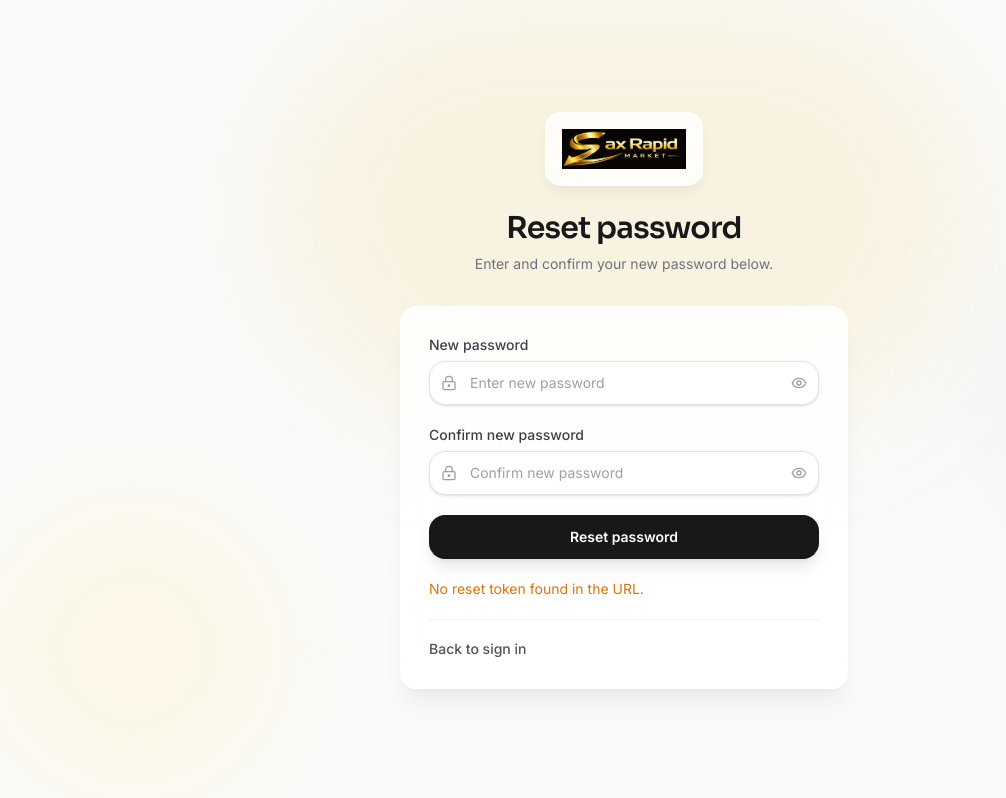
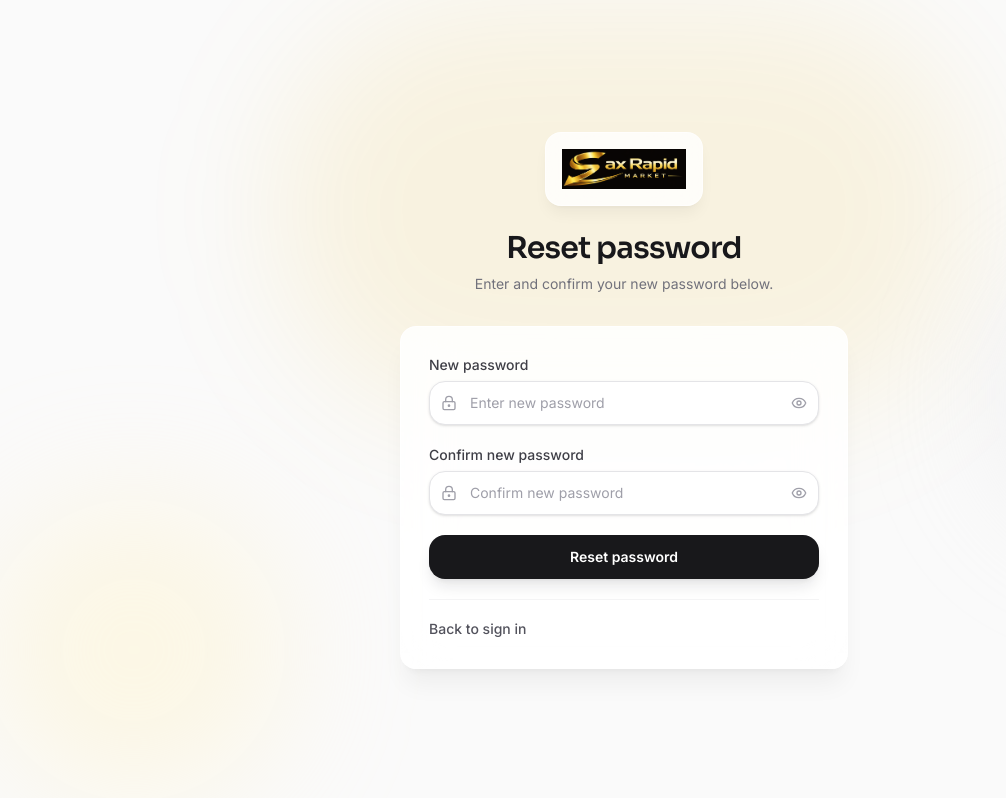
Before and after one commit to Timest-Web/sax-rapid-admin-frontend, a Next.js app: page /reset-password in a window 1280 px wide. Shown: the whole page, without its empty margins (16-1022 px from the left). Built offline with nearby package versions, Linux system fonts and the light colour scheme.

Commit message:
design reset

```diff
--- a/src/views/auth/reset_password/index.tsx
+++ b/src/views/auth/reset_password/index.tsx
@@ -216,11 +216,11 @@ export default function ResetPasswordView() {
                   )}
                 </button>
 
-                {!token && (
+                {/* {!token && (
                   <p className="text-sm text-amber-600">
                     No reset token found in the URL.
                   </p>
-                )}
+                )} */}
 
                 <div className="border-t border-zinc-100 pt-4">
                   <Link
```
